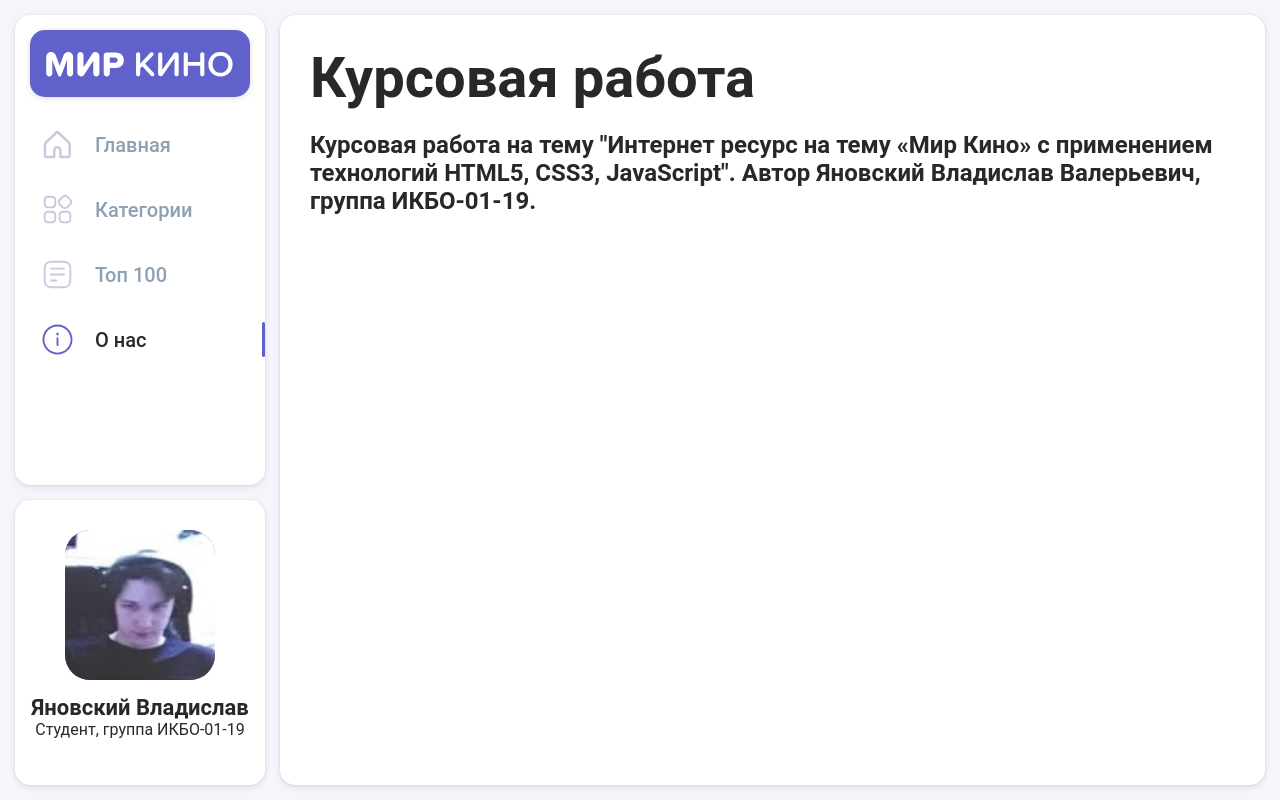
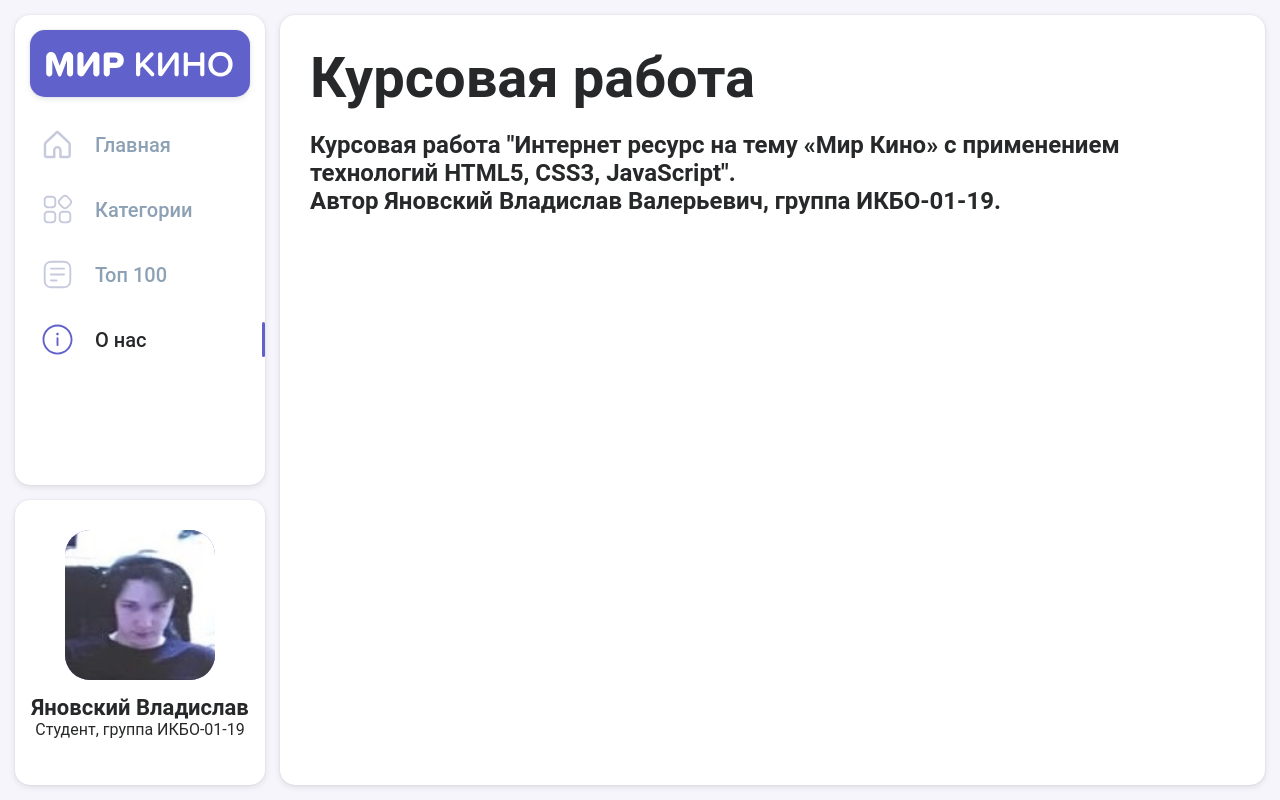
Before and after one commit to tevkr/world-of-cinema, a plain HTML site: page about.html in a window 1280 px wide. Drawn offline with Linux system fonts and the light colour scheme; a web font is replaced by a local one.

Commit message:
upd about page

```diff
--- a/about.html
+++ b/about.html
@@ -87,7 +87,7 @@
 	</div>
 	<div class="wrap">
 		<h1 class="title">Курсовая работа</h1>
-		<h2>Курсовая работа на тему "Интернет ресурс на тему «Мир Кино» с применением технологий HTML5, CSS3, JavaScript". Автор Яновский Владислав Валерьевич, группа ИКБО-01-19.</h2>
+		<h2>Курсовая работа "Интернет ресурс на тему «Мир Кино» с применением технологий HTML5, CSS3, JavaScript". <br>Автор Яновский Владислав Валерьевич, группа ИКБО-01-19.</h2>
 	</div>
 	<script type="text/javascript" src="assets/js/main.js"></script>
 </body>
```
